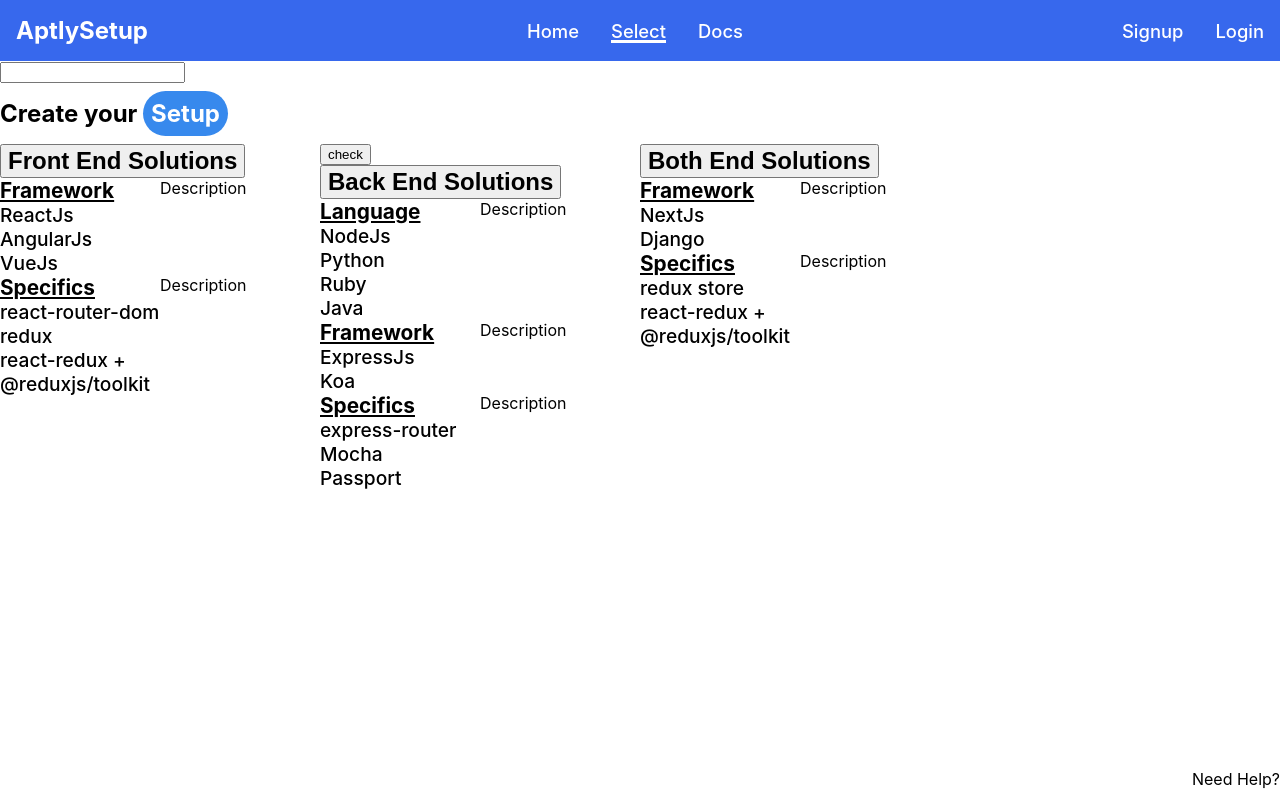
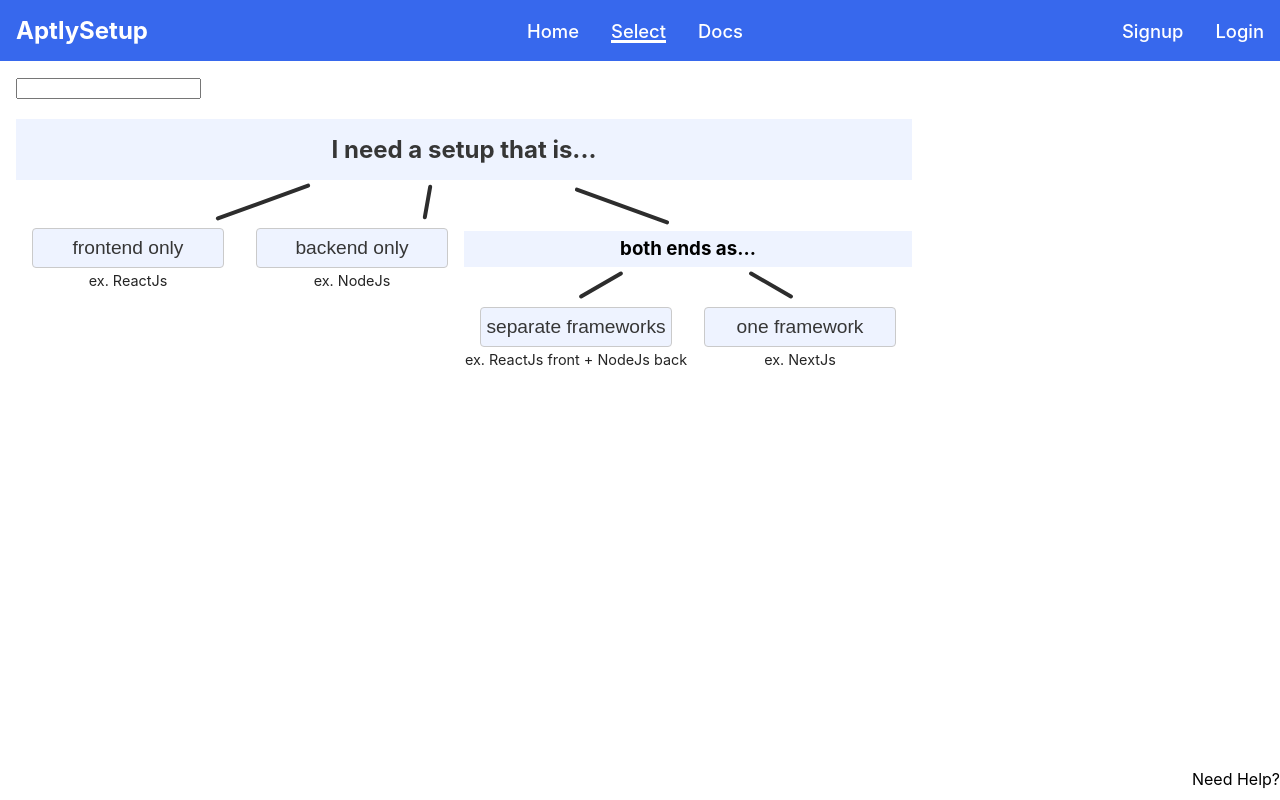
Before and after one commit to bogdan-brz/my-aptly-setup, a Next.js app: page /select in a window 1280 px wide. Built offline with nearby package versions, Linux system fonts and the light colour scheme.

Commit message:
better layout

```diff
--- a/components/layout/Footer.module.css
+++ b/components/layout/Footer.module.css
@@ -2,7 +2,7 @@
     height: 3rem;
     display: flex;
     flex-direction: row;
-    justify-content: end;
+    justify-content: flex-end;
     align-items: center;
     margin-top: auto;
 }
--- /dev/null
+++ b/components/pages/select/EndSelect.js
@@ -0,0 +1,89 @@
+import styles from "./EndSelect.module.css";
+
+const EndSelect = (props) => {
+    const frontClickHandler = () => {
+        props.onSelect({ payload: "front" });
+    };
+    const backClickHandler = () => {
+        props.onSelect({ payload: "back" });
+    };
+    const separateClickHandler = () => {
+        props.onSelect({ payload: "separate" });
+    };
+    const togetherClickHandler = () => {
+        props.onSelect({ payload: "together" });
+    };
+    return (
+        <div className={styles.container}>
+            <h2 className={styles.title}>I need a setup that is...</h2>
+            <div className={styles.arrows}>
+                <div className={`${styles.arrow} ${styles.a1}`}></div>
+                <div className={`${styles.arrow} ${styles.a2}`}></div>
+                <div className={`${styles.arrow} ${styles.a3}`}></div>
+            </div>
+            <div className={styles.tree}>
+                <div className={styles.option}>
+                    <button
+                        onClick={frontClickHandler}
+                        className={`${styles.button} ${
+                            props.selected == "front" && styles.selected
+                        }`}
+                    >
+                        frontend only
+                    </button>
+                    <span className={styles.description}>ex. ReactJs</span>
+                </div>
+                <div className={styles.option}>
+                    <button
+                        onClick={backClickHandler}
+                        className={`${styles.button} ${
+                            props.selected == "back" && styles.selected
+                        }`}
+                    >
+                        backend only
+                    </button>
+                    <span className={styles.description}>ex. NodeJs</span>
+                </div>
+                <div className={styles.option}>
+                    <h3 className={styles.subtitle}>both ends as...</h3>
+                    <div className={styles.arrows}>
+                        <div className={`${styles.arrow} ${styles.a4}`}></div>
+                        <div className={`${styles.arrow} ${styles.a5}`}></div>
+                    </div>
+                    <div className={styles.tree}>
+                        <div className={styles.option}>
+                            <button
+                                onClick={separateClickHandler}
+                                className={`${styles.button} ${
+                                    props.selected == "separate" &&
+                                    styles.selected
+                                }`}
+                            >
+                                separate frameworks
+                            </button>
+                            <span className={styles.description}>
+                                ex. ReactJs front + NodeJs back
+                            </span>
+                        </div>
+                        <div className={styles.option}>
+                            <button
+                                onClick={togetherClickHandler}
+                                className={`${styles.button} ${
+                                    props.selected == "together" &&
+                                    styles.selected
+                                }`}
+                            >
+                                one framework
+                            </button>
+                            <span className={styles.description}>
+                                ex. NextJs
+                            </span>
+                        </div>
+                    </div>
+                </div>
+            </div>
+        </div>
+    );
+};
+
+export default EndSelect;
--- /dev/null
+++ b/components/pages/select/EndSelect.module.css
@@ -0,0 +1,119 @@
+.container {
+    display: flex;
+    flex-direction: column;
+    align-items: center;
+    width: fit-content;
+}
+
+.title {
+    color: rgb(54, 54, 54);
+    background-color: rgb(238, 243, 255);
+    width: 100%;
+    text-align: center;
+    padding: 1rem;
+}
+
+.subtitle {
+    width: 100%;
+    margin: 1.2rem 0 1rem 0;
+    background-color: rgb(238, 243, 255);
+    text-align: center;
+    padding: 0.4rem 1.5rem 0.4rem 1.5rem;
+}
+
+.tree {
+    display: flex;
+    flex-direction: row;
+}
+
+.subtree {
+    display: flex;
+    flex-direction: row;
+}
+
+.option {
+    display: flex;
+    flex-direction: column;
+    align-items: center;
+}
+
+.button {
+    background-color: white;
+    border: 1px solid rgb(202, 202, 202);
+    border-radius: 0.25rem;
+    background-color: rgb(238, 243, 255);
+    color: rgb(54, 54, 54);
+    font-size: 1.2rem;
+    font-weight: 100;
+    padding: 0.5rem 0.25rem 0.5rem 0.25rem;
+    margin: 1rem;
+    width: 12rem;
+    margin-bottom: 0.25rem;
+    transition: 0.3s;
+}
+
+.button:hover {
+    background-color: rgb(112, 155, 255);
+    border: 1px solid yellow;
+    /* box-shadow: 0 0 1px 1px yellow; */
+    color: rgb(255, 255, 255);
+}
+
+.selected {
+    background-color: rgb(99, 146, 255);
+    color: rgb(237, 237, 237);
+    border: 1px solid rgb(32, 114, 255);
+    text-decoration: underline;
+    text-decoration-thickness: 1px;
+}
+
+.description {
+    font-size: 0.9rem;
+    color: rgb(36, 36, 36);
+}
+
+.arrows {
+    width: 100%;
+}
+
+.arrow {
+    position: relative;
+    background-color: rgb(45, 45, 45);
+    height: 4px;
+    border-radius: 2px;
+}
+
+.a1 {
+    width: 100px;
+    transform: rotate(-20deg);
+    left: 22%;
+    top: 0;
+}
+
+.a2 {
+    width: 35px;
+    transform: rotate(100deg);
+    left: 44%;
+    top: -4px;
+}
+
+.a3 {
+    width: 100px;
+    transform: rotate(20deg);
+    left: 62%;
+    top: -4px;
+}
+
+.a4 {
+    width: 50px;
+    transform: rotate(-30deg);
+    left: 25%;
+    top: 0;
+}
+
+.a5 {
+    width: 50px;
+    transform: rotate(30deg);
+    left: 63%;
+    top: -4px;
+}
--- a/components/pages/select/SelectPage.js
+++ b/components/pages/select/SelectPage.js
@@ -1,12 +1,56 @@
+import { useReducer } from "react";
+import EndSelect from "./EndSelect";
 import SearchBar from "./searchbar/SearchBar";
 import styles from "./SelectPage.module.css";
 import SelectTree from "./tree/SelectTree";
 
+const endReducer = (state, action) => {
+    let _state = { ...state };
+    if (_state.selectedEnd != action.payload)
+        _state.selectedEnd = action.payload;
+    else _state.selectedEnd = "";
+    if (_state.selectedEnd == "front") {
+        _state.showFront = true;
+        _state.showBack = false;
+        _state.showBoth = false;
+    } else if (_state.selectedEnd == "back") {
+        _state.showFront = false;
+        _state.showBack = true;
+        _state.showBoth = false;
+    } else if (_state.selectedEnd == "separate") {
+        _state.showFront = true;
+        _state.showBack = true;
+        _state.showBoth = false;
+    } else if (_state.selectedEnd == "together") {
+        _state.showFront = false;
+        _state.showBack = false;
+        _state.showBoth = true;
+    } else if (_state.selectedEnd == "") {
+        _state.showFront = false;
+        _state.showBack = false;
+        _state.showBoth = false;
+    }
+    console.log(_state);
+    return _state;
+    return { ..._state };
+};
 const SelectPage = (props) => {
+    const [endState, dispatch] = useReducer(endReducer, {
+        selectedEnd: "",
+        showFront: false,
+        showBack: false,
+        showBoth: false,
+    });
     return (
         <div className={styles.page}>
             <SearchBar />
-            <SelectTree selectionData={props.selectionData} />
+            <EndSelect selected={endState.selectedEnd} onSelect={dispatch} />
+            <SelectTree
+                showFront={endState.showFront}
+                showBack={endState.showBack}
+                showBoth={endState.showBoth}
+                {...props}
+            />
         </div>
     );
 };
--- a/components/pages/select/SelectPage.module.css
+++ b/components/pages/select/SelectPage.module.css
@@ -1,3 +1,4 @@
 .page {
     height: 100%;
+    padding: 1rem;
 }
--- a/components/pages/select/tree/BackEnd.js
+++ b/components/pages/select/tree/BackEnd.js
@@ -3,14 +3,12 @@
 import { useState } from "react";
 
 const BackEnd = (props) => {
-    const [selectedLang, setSelectedLang] = useState(
-        props.selectionData.languages[0]
-    );
+    const [selectedLang, setSelectedLang] = useState(props.languages[0]);
     const [selectedFw, setSelectedFw] = useState(
-        props.selectionData.languages[0].frameworks[0]
+        props.languages[0].frameworks[0]
     );
     const [selectedSpecs, setSelectedSpecs] = useState([
-        props.selectionData.languages[0].frameworks[0].specifics[0],
+        props.languages[0].frameworks[0].specifics[0],
     ]);
     const selectLangHandler = (newLang) => {
         deselectAllSpecs();
@@ -58,10 +56,9 @@
     return (
         <div className={styles.end}>
             <button onClick={checkHandler}>check</button>
-            <button className={styles.button}>Back End Solutions</button>
             <Selection
                 title={"Language"}
-                options={props.selectionData.languages}
+                options={props.languages}
                 singular={true}
                 onSelect={selectLangHandler}
                 onDeselect={deselectLangHandler}
@@ -71,7 +68,7 @@
                 title={"Framework"}
                 options={
                     selectedLang != null
-                        ? props.selectionData.languages.filter(
+                        ? props.languages.filter(
                               (lang) => lang.name == selectedLang.name
                           )[0].frameworks
                         : []
@@ -85,7 +82,7 @@
                 title={"Specifics"}
                 options={
                     selectedLang != null && selectedFw != null
-                        ? props.selectionData.languages
+                        ? props.languages
                               .filter(
                                   (lang) => lang.name == selectedLang.name
                               )[0]
--- a/components/pages/select/tree/BothEnds.js
+++ b/components/pages/select/tree/BothEnds.js
@@ -3,11 +3,9 @@
 import { useState } from "react";
 
 const BothEnds = (props) => {
-    const [selectedFw, setSelectedFw] = useState(
-        props.selectionData.frameworks[0]
-    );
+    const [selectedFw, setSelectedFw] = useState(props.frameworks[0]);
     const [selectedSpecs, setSelectedSpecs] = useState([
-        props.selectionData.frameworks[0].specifics[0],
+        props.frameworks[0].specifics[0],
     ]);
     const selectFwHandler = (newFw) => {
         deselectAllSpecs();
@@ -35,10 +33,9 @@
     };
     return (
         <div className={styles.end}>
-            <button className={styles.button}>Both End Solutions</button>
             <Selection
                 title={"Framework"}
-                options={props.selectionData.frameworks}
+                options={props.frameworks}
                 singular={true}
                 onSelect={selectFwHandler}
                 onDeselect={deselectFwHandler}
@@ -48,7 +45,7 @@
                 title={"Specifics"}
                 options={
                     (selectedFw != null
-                        ? props.selectionData.frameworks.filter(
+                        ? props.frameworks.filter(
                               (fw) => fw.name == selectedFw.name
                           )[0].specifics
                         : []) || []
--- a/components/pages/select/tree/EndStyles.module.css
+++ b/components/pages/select/tree/EndStyles.module.css
@@ -3,8 +3,3 @@
     flex-direction: column;
     align-items: flex-start;
 }
-
-.button {
-    font-size: 1.5rem;
-    font-weight: 700;
-}
--- a/components/pages/select/tree/FrontEnd.js
+++ b/components/pages/select/tree/FrontEnd.js
@@ -3,11 +3,9 @@
 import { useState } from "react";
 
 const FrontEnd = (props) => {
-    const [selectedFw, setSelectedFw] = useState(
-        props.selectionData.frameworks[0]
-    );
+    const [selectedFw, setSelectedFw] = useState(props.frameworks[0]);
     const [selectedSpecs, setSelectedSpecs] = useState([
-        props.selectionData.frameworks[0].specifics[0],
+        props.frameworks[0].specifics[0],
     ]);
     const selectFwHandler = (newFw) => {
         deselectAllSpecs();
@@ -35,10 +33,9 @@
     };
     return (
         <div className={styles.end}>
-            <button className={styles.button}>Front End Solutions</button>
             <Selection
                 title={"Framework"}
-                options={props.selectionData.frameworks}
+                options={props.frameworks}
                 singular={true}
                 onSelect={selectFwHandler}
                 onDeselect={deselectFwHandler}
@@ -48,7 +45,7 @@
                 title={"Specifics"}
                 options={
                     (selectedFw != null
-                        ? props.selectionData.frameworks.filter(
+                        ? props.frameworks.filter(
                               (fw) => fw.name == selectedFw.name
                           )[0].specifics
                         : []) || []
--- a/components/pages/select/tree/SelectTree.js
+++ b/components/pages/select/tree/SelectTree.js
@@ -6,13 +6,10 @@
 const SelectTree = (props) => {
     return (
         <div className={styles.container}>
-            <h1 className={styles.title}>
-                Create your <span className={styles.subtitle}>Setup</span>
-            </h1>
             <div className={styles.tree}>
-                <FrontEnd selectionData={props.selectionData[0]} />
-                <BackEnd selectionData={props.selectionData[1]} />
-                <BothEnds selectionData={props.selectionData[2]} />
+                {props.showFront && <FrontEnd {...props.frontEnd} />}
+                {props.showBack && <BackEnd {...props.backEnd} />}
+                {props.showBoth && <BothEnds {...props.bothEnds} />}
             </div>
         </div>
     );
--- a/components/pages/select/tree/SelectTree.module.css
+++ b/components/pages/select/tree/SelectTree.module.css
@@ -8,14 +8,3 @@
     flex-direction: row;
     align-items: flex-start;
 }
-
-.title {
-    font-size: 1.5rem;
-}
-
-.subtitle {
-    background-color: rgb(55, 137, 237);
-    color: white;
-    border-radius: 1.5rem;
-    padding: 0.5rem;
-}
--- a/pages/select.js
+++ b/pages/select.js
@@ -5,14 +5,18 @@
 const Selector = (props) => {
     return (
         <Fragment>
-            <SelectPage selectionData={props.selectionData} />
+            <SelectPage {...props} />
         </Fragment>
     );
 };
 
 export const getStaticProps = () => {
     return {
-        props: { selectionData: SelectionData },
+        props: {
+            frontEnd: SelectionData[0],
+            backEnd: SelectionData[1],
+            bothEnds: SelectionData[2],
+        },
     };
 };
 
```
